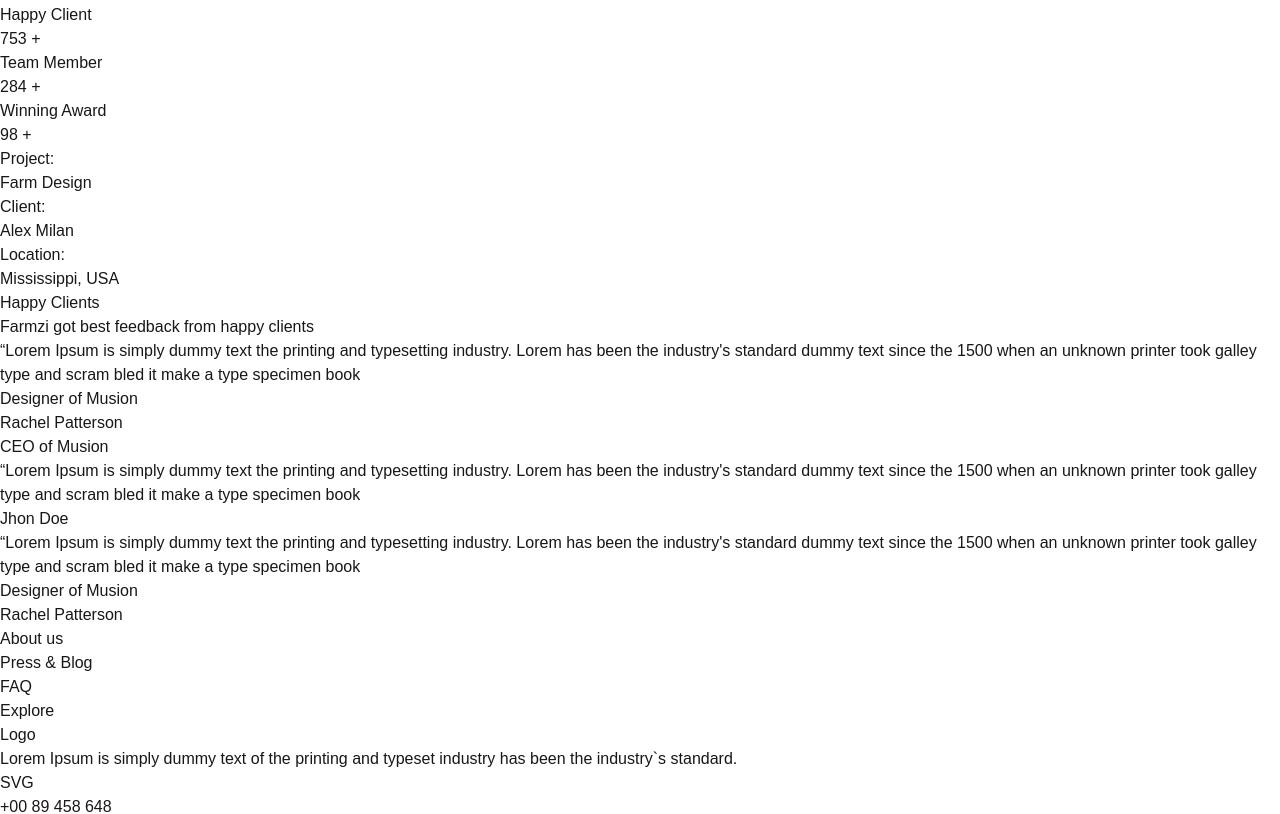
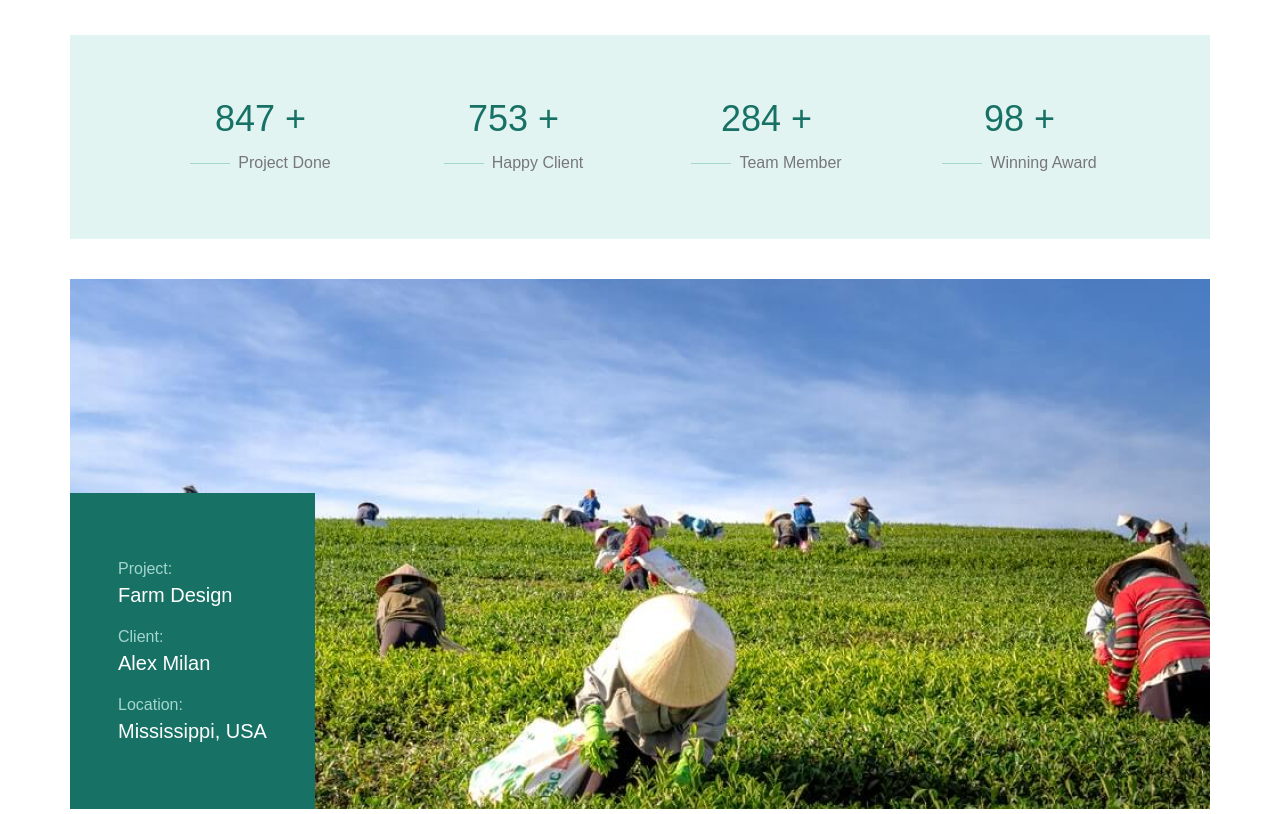
Before and after one commit to theCapnCoder/1_low_farmzi, a Next.js app: page / in a window 1280 px wide. Shown: the part 460-1274 px from the top of the page. Built offline with nearby package versions, Linux system fonts and the light colour scheme.

Commit message:
feat: Info markUp

```diff
--- a/src/app/_components/container.tsx
+++ b/src/app/_components/container.tsx
@@ -1,7 +1,14 @@
+import clsx from "clsx";
 import { PropsWithChildren } from "react";
 
-type Props = PropsWithChildren;
+type Props = PropsWithChildren<{
+  className?: string;
+}>;
 
-export const Container: React.FC<Props> = ({ children }) => {
-  return <div className="m-auto max-w-[1140px] w-full">{children}</div>;
+export const Container: React.FC<Props> = ({ children, className }) => {
+  return (
+    <div className={clsx("m-auto w-full max-w-[1140px]", className)}>
+      {children}
+    </div>
+  );
 };
--- a/src/app/_containers/info.tsx
+++ b/src/app/_containers/info.tsx
@@ -1,3 +1,8 @@
+import { Container } from "../_components/container";
+import { LineText } from "../_components/line-text";
+import Image from "next/image";
+import Field from "../../../public/images/field.jpg";
+
 export default function Info() {
   const list = [
     { count: "Project Done", text: "847 +" },
@@ -6,26 +11,39 @@ export default function Info() {
     { count: "Winning Award", text: "98 +" },
   ];
   return (
-    <div>
-      <div>
+    <section className="py-20">
+      <Container>
+        <div className="mb-10 grid grid-cols-4 bg-green_ultra_light p-16">
           {list.map((item) => (
-          <div key={item.count}>
-            <div>{item.count}</div>
-            <div>{item.text}</div>
+            <div key={item.count} className="flex flex-col items-center">
+              <p className="mb-3 text-4xl text-green_light">{item.text}</p>
+              <LineText>
+                <h5 className="text-gray_light">{item.count}</h5>
+              </LineText>
             </div>
           ))}
         </div>
 
+        <div className="relative">
+          <Image src={Field} alt="field" />
+          <div className="absolute bottom-0 left-0 flex max-w-[25%] flex-col gap-4 bg-green_light px-12 py-16">
             <div>
-        <div>Project:</div>
-        <div>Farm Design</div>
+              <h4 className="text-white_light">Project:</h4>
+              <h3 className="text-xl text-white">Farm Design</h3>
+            </div>
 
-        <div>Client:</div>
-        <div>Alex Milan</div>
+            <div>
+              <h4 className="text-white_light">Client:</h4>
+              <h3 className="text-xl text-white">Alex Milan</h3>
+            </div>
 
-        <div>Location:</div>
-        <div>Mississippi, USA</div>
+            <div>
+              <h4 className="text-white_light">Location:</h4>
+              <h3 className="text-xl text-white">Mississippi, USA</h3>
             </div>
           </div>
+        </div>
+      </Container>
+    </section>
   );
 }
```
Lines whose indentation alone changed are shown as unchanged.
